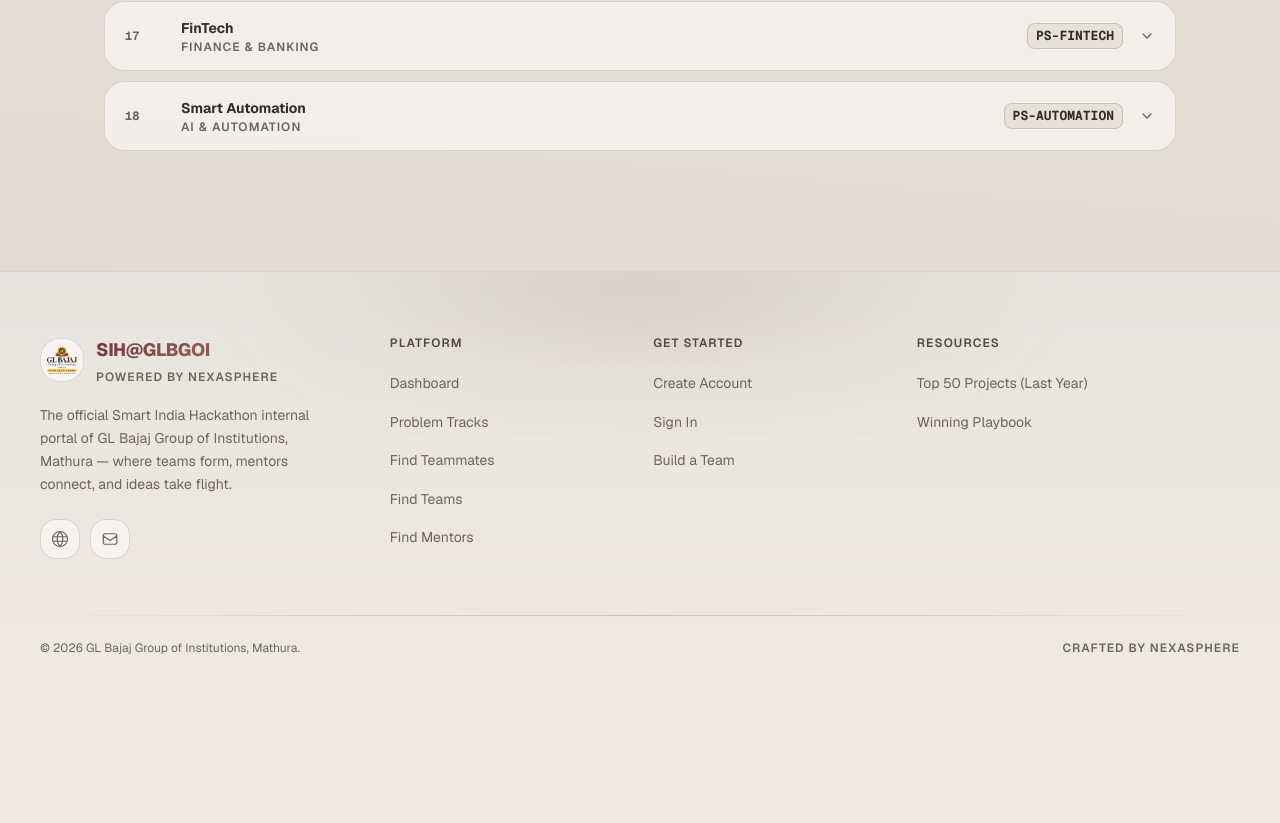
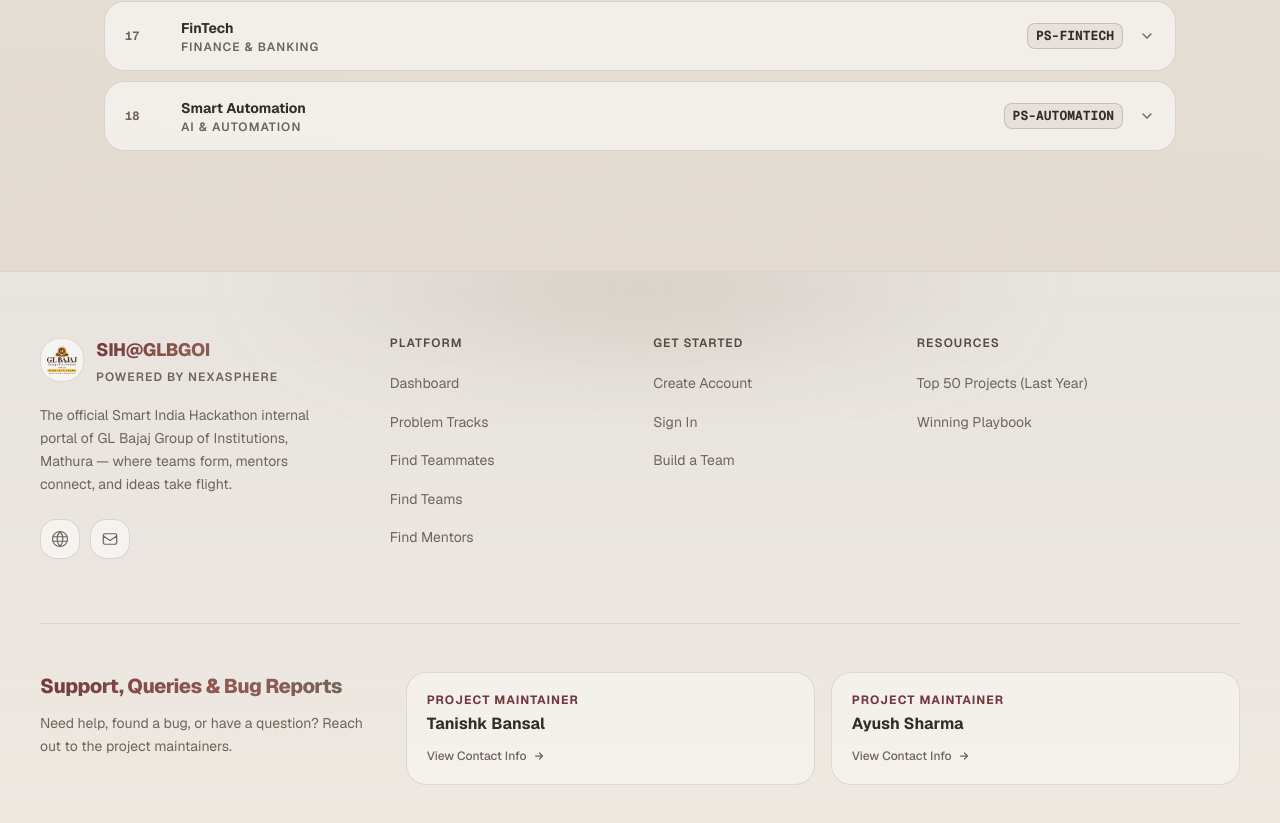
Before and after one commit to Ayushh-Sharmaa/SIH-2026, a Next.js app: page /tracks in a window 1280 px wide. Shown: the part 1973-2796 px from the top of the page. Before the commit the page ends 2669 px from the top, so only its background shows below. Built offline with nearby package versions, Linux system fonts and the light colour scheme; no server answers.

Commit message:
Add Support, Queries & Bug Reports section to footer with Framer Motion cards and contact Modal

```diff
--- a/src/components/layout/Footer.tsx
+++ b/src/components/layout/Footer.tsx
@@ -2,10 +2,12 @@
 
 import Link from 'next/link';
 import Image from 'next/image';
+import { useState } from 'react';
 import { m } from 'framer-motion';
 import Reveal, { RevealGroup, RevealItem } from '@/components/motion/Reveal';
 import { EASE } from '@/components/motion/tokens';
-import { Container } from '@/components/ui';
+import { Container, Modal, useToast } from '@/components/ui';
+import { CONTACTS, Contact } from '@/config/contacts';
 
 const LINK_GROUPS = [
   {
@@ -49,6 +51,14 @@ const SOCIALS = [
 ];
 
 export default function Footer() {
+  const { toast } = useToast();
+  const [selectedContact, setSelectedContact] = useState<Contact | null>(null);
+
+  const handleCopy = (text: string, label: string) => {
+    navigator.clipboard.writeText(text);
+    toast(`${label} copied to clipboard!`, 'success');
+  };
+
   return (
     <footer className="relative mt-auto overflow-hidden border-t border-[rgba(209,199,189,0.6)] bg-gradient-to-b from-[rgba(217,217,217,0.35)] to-[rgba(239,233,225,0.95)]">
       {/* Floating glow anchored to the footer's top edge */}
@@ -151,6 +161,45 @@ export default function Footer() {
           ))}
         </div>
 
+        {/* Support, Queries & Bug Reports Section */}
+        <Reveal direction="up" delay={0.05} className="mt-16 border-t border-[rgba(209,199,189,0.55)] pt-12 pb-2">
+          <div className="grid gap-8 lg:grid-cols-[1fr_2.5fr] items-start">
+            <div>
+              <h3 className="text-gradient-luxe text-xl font-extrabold tracking-tight">
+                Support, Queries & Bug Reports
+              </h3>
+              <p className="mt-3 text-sm leading-relaxed text-muted max-w-sm">
+                Need help, found a bug, or have a question? Reach out to the project maintainers.
+              </p>
+            </div>
+
+            <div className="grid gap-4 sm:grid-cols-2">
+              {CONTACTS.map((contact) => (
+                <m.button
+                  key={contact.name}
+                  onClick={() => setSelectedContact(contact)}
+                  whileHover={{ y: -4, scale: 1.01, boxShadow: '0 8px 30px rgba(114, 56, 61, 0.06)' }}
+                  whileTap={{ scale: 0.98 }}
+                  className="flex flex-col items-start rounded-2xl border border-[rgba(209,199,189,0.6)] bg-white/40 p-5 text-left transition-colors duration-250 hover:bg-white/80 hover:border-primary/40 focus:outline-none focus:ring-2 focus:ring-primary/20 cursor-pointer"
+                >
+                  <span className="text-label uppercase text-primary font-bold">
+                    {contact.role}
+                  </span>
+                  <span className="mt-1 text-base font-bold text-foreground">
+                    {contact.name}
+                  </span>
+                  <span className="mt-3 inline-flex items-center gap-1.5 text-xs text-muted font-medium hover:text-primary">
+                    View Contact Info
+                    <svg viewBox="0 0 24 24" fill="none" className="size-3">
+                      <path d="M5 12h14m-6-6 6 6-6 6" stroke="currentColor" strokeWidth="2.5" strokeLinecap="round" strokeLinejoin="round" />
+                    </svg>
+                  </span>
+                </m.button>
+              ))}
+            </div>
+          </div>
+        </Reveal>
+
         <Reveal direction="up" delay={0.1} className="mt-14">
           <div className="h-px w-full bg-gradient-to-r from-transparent via-[rgba(172,156,141,0.55)] to-transparent" />
           <div className="flex flex-col items-center justify-between gap-3 pt-6 sm:flex-row">
@@ -163,6 +212,109 @@ export default function Footer() {
           </div>
         </Reveal>
       </Container>
+
+      {/* Maintainer Contact Modal */}
+      <Modal
+        open={!!selectedContact}
+        onClose={() => setSelectedContact(null)}
+        title="Project Maintainer Contact"
+        size="sm"
+      >
+        {selectedContact && (
+          <div className="flex flex-col gap-5 py-2">
+            <div className="rounded-xl bg-gradient-to-br from-[rgba(239,233,225,0.7)] to-[rgba(217,217,217,0.3)] p-4 border border-[rgba(209,199,189,0.5)]">
+              <h4 className="text-lg font-extrabold text-foreground">{selectedContact.name}</h4>
+              <p className="text-xs uppercase font-medium text-primary mt-1 tracking-wider">{selectedContact.role}</p>
+            </div>
+
+            <div className="space-y-3.5">
+              {/* LinkedIn Button */}
+              <m.a
+                href={selectedContact.linkedin}
+                target="_blank"
+                rel="noopener noreferrer"
+                whileHover={{ scale: 1.02 }}
+                whileTap={{ scale: 0.98 }}
+                className="flex w-full items-center justify-between rounded-xl border border-[rgba(209,199,189,0.7)] bg-white p-3.5 text-sm text-foreground transition-all hover:bg-slate-50 hover:border-primary/30 cursor-pointer"
+              >
+                <span className="flex items-center gap-3">
+                  <svg className="size-5 text-primary" fill="currentColor" viewBox="0 0 24 24">
+                    <path d="M19 0h-14c-2.761 0-5 2.239-5 5v14c0 2.761 2.239 5 5 5h14c2.762 0 5-2.239 5-5v-14c0-2.761-2.238-5-5-5zm-11 19h-3v-11h3v11zm-1.5-12.268c-.966 0-1.75-.779-1.75-1.75s.784-1.75 1.75-1.75 1.75.779 1.75 1.75-.784 1.75-1.75 1.75zm13.5 12.268h-3v-5.604c0-3.368-4-3.113-4 0v5.604h-3v-11h3v1.765c1.396-2.586 7-2.777 7 2.476v6.759z"/>
+                  </svg>
+                  <span className="font-semibold">Connect on LinkedIn</span>
+                </span>
+                <svg viewBox="0 0 24 24" fill="none" className="size-4 text-muted">
+                  <path d="M5 12h14m-6-6 6 6-6 6" stroke="currentColor" strokeWidth="2.5" strokeLinecap="round" strokeLinejoin="round"/>
+                </svg>
+              </m.a>
+
+              {/* Email Section */}
+              <div className="flex gap-2">
+                <m.a
+                  href={`mailto:${selectedContact.email}`}
+                  whileHover={{ scale: 1.01 }}
+                  whileTap={{ scale: 0.99 }}
+                  className="flex flex-1 items-center gap-3 rounded-xl border border-[rgba(209,199,189,0.7)] bg-white p-3.5 text-sm text-foreground hover:bg-slate-50 transition-all cursor-pointer overflow-hidden"
+                >
+                  <svg className="size-5 text-muted shrink-0" fill="none" viewBox="0 0 24 24" stroke="currentColor" strokeWidth="2">
+                    <path strokeLinecap="round" strokeLinejoin="round" d="M3 8l7.89 5.26a2 2 0 002.22 0L21 8M5 19h14a2 2 0 002-2V7a2 2 0 00-2-2H5a2 2 0 00-2 2v10a2 2 0 002 2z"/>
+                  </svg>
+                  <div className="flex flex-col items-start leading-tight min-w-0">
+                    <span className="text-[10px] uppercase font-bold text-muted">Email</span>
+                    <span className="font-semibold text-xs mt-0.5 truncate w-full">
+                      {selectedContact.email}
+                    </span>
+                  </div>
+                </m.a>
+                <m.button
+                  onClick={() => handleCopy(selectedContact.email, 'Email')}
+                  whileHover={{ scale: 1.05 }}
+                  whileTap={{ scale: 0.95 }}
+                  title="Copy email to clipboard"
+                  className="flex items-center justify-center rounded-xl border border-[rgba(209,199,189,0.7)] bg-white px-4 hover:bg-slate-50 transition-all cursor-pointer"
+                >
+                  <svg className="size-5 text-muted hover:text-primary" fill="none" viewBox="0 0 24 24" stroke="currentColor" strokeWidth="2">
+                    <path strokeLinecap="round" strokeLinejoin="round" d="M8 5H6a2 2 0 00-2 2v12a2 2 0 002 2h10a2 2 0 002-2v-1M8 5a2 2 0 002 2h2a2 2 0 002-2M8 5a2 2 0 002 2h2a2 2 0 002-2M8 5a2 2 0 012-2h2a2 2 0 012 2m0 0h2a2 2 0 012 2v3m2 4H10m0 0l3-3m-3 3l3 3"/>
+                  </svg>
+                </m.button>
+              </div>
+
+              {/* WhatsApp Section */}
+              <div className="flex gap-2">
+                <m.a
+                  href={`https://wa.me/${selectedContact.phone.replace(/[^0-9]/g, '')}`}
+                  target="_blank"
+                  rel="noopener noreferrer"
+                  whileHover={{ scale: 1.01 }}
+                  whileTap={{ scale: 0.99 }}
+                  className="flex flex-1 items-center gap-3 rounded-xl border border-[rgba(209,199,189,0.7)] bg-white p-3.5 text-sm text-foreground hover:bg-slate-50 transition-all cursor-pointer"
+                >
+                  <svg className="size-5 text-green-600 shrink-0" fill="currentColor" viewBox="0 0 24 24">
+                    <path d="M.057 24l1.687-6.163c-1.041-1.804-1.588-3.849-1.587-5.946C.06 5.348 5.397.01 12.008.01c3.202.001 6.212 1.246 8.477 3.514 2.266 2.268 3.507 5.28 3.505 8.484-.004 6.657-5.34 11.997-11.953 11.997-2.005-.001-3.973-.502-5.724-1.455L0 24zm6.59-4.846c1.665.988 3.311 1.488 4.963 1.49 5.48-.002 9.94-4.464 9.943-9.947.002-2.657-1.03-5.155-2.91-7.037a9.882 9.882 0 00-6.993-2.906C6.115 1.758 1.66 6.215 1.657 11.696c-.001 1.8.497 3.559 1.442 5.161l-.993 3.633 3.738-.981a9.868 9.868 0 004.803 1.245z"/>
+                  </svg>
+                  <div className="flex flex-col items-start leading-tight min-w-0">
+                    <span className="text-[10px] uppercase font-bold text-muted">WhatsApp / Phone</span>
+                    <span className="font-semibold text-xs mt-0.5 truncate w-full">
+                      {selectedContact.phone}
+                    </span>
+                  </div>
+                </m.a>
+                <m.button
+                  onClick={() => handleCopy(selectedContact.phone, 'Phone number')}
+                  whileHover={{ scale: 1.05 }}
+                  whileTap={{ scale: 0.95 }}
+                  title="Copy phone number to clipboard"
+                  className="flex items-center justify-center rounded-xl border border-[rgba(209,199,189,0.7)] bg-white px-4 hover:bg-slate-50 transition-all cursor-pointer"
+                >
+                  <svg className="size-5 text-muted hover:text-primary" fill="none" viewBox="0 0 24 24" stroke="currentColor" strokeWidth="2">
+                    <path strokeLinecap="round" strokeLinejoin="round" d="M8 5H6a2 2 0 00-2 2v12a2 2 0 002 2h10a2 2 0 002-2v-1M8 5a2 2 0 002 2h2a2 2 0 002-2M8 5a2 2 0 002 2h2a2 2 0 002-2M8 5a2 2 0 012-2h2a2 2 0 012 2m0 0h2a2 2 0 012 2v3m2 4H10m0 0l3-3m-3 3l3 3"/>
+                  </svg>
+                </m.button>
+              </div>
+            </div>
+          </div>
+        )}
+      </Modal>
     </footer>
   );
 }
--- /dev/null
+++ b/src/config/contacts.ts
@@ -0,0 +1,24 @@
+export interface Contact {
+  name: string;
+  role: string;
+  linkedin: string;
+  email: string;
+  phone: string;
+}
+
+export const CONTACTS: Contact[] = [
+  {
+    name: 'Tanishk Bansal',
+    role: 'Project Maintainer',
+    linkedin: 'https://www.linkedin.com/in/tanishk-bansal-',
+    email: 'tanishk.bansal2025@glbajajgroup.org',
+    phone: '+91 8534998412',
+  },
+  {
+    name: 'Ayush Sharma',
+    role: 'Project Maintainer',
+    linkedin: 'https://www.linkedin.com/in/ayushh-sharmaa/',
+    email: 'ayush.sharma2025@glbajajgroup.org',
+    phone: '+91 89239995135',
+  },
+];
```
